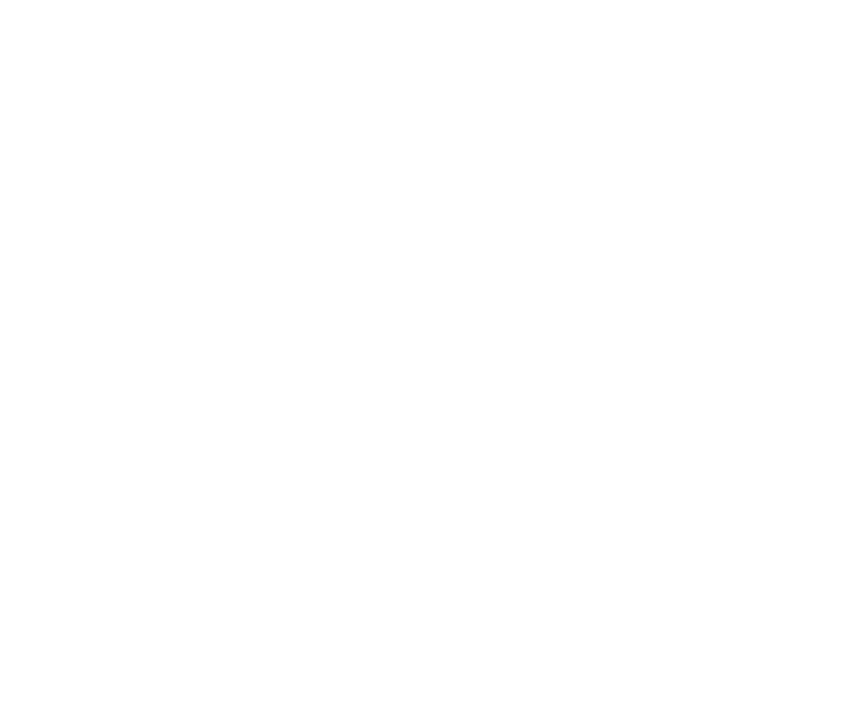
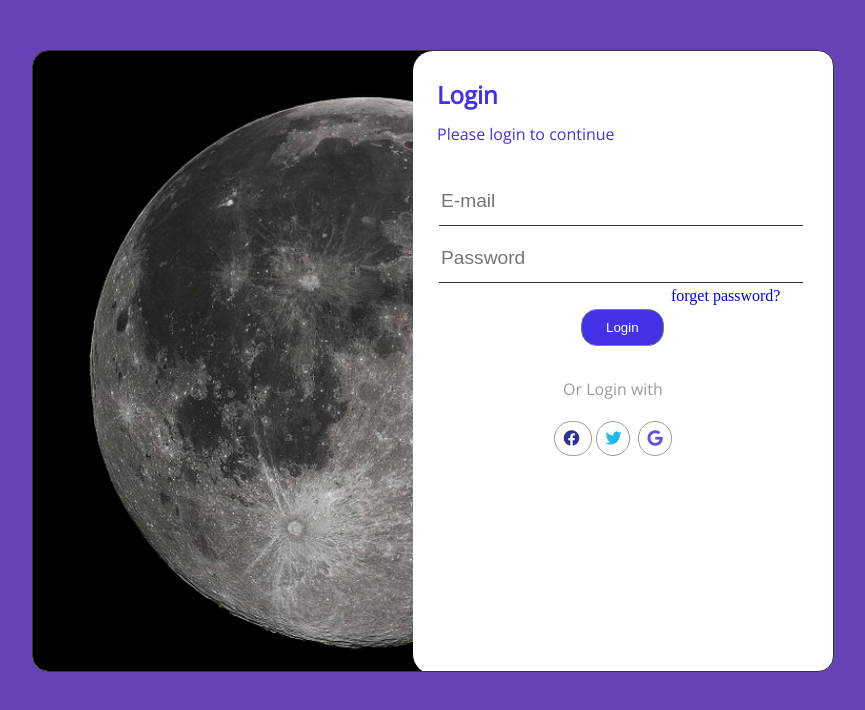
Before and after one commit to umabharti137/web-development-practices, a plain HTML site: page Task_01_Login_Page/index.html in a window 1280 px wide. Shown: the whole page, without its empty margins (207-1072 px from the left). Drawn offline with nearby package versions, Linux system fonts and the light colour scheme; files that its build step writes are made by us from their sources.

Commit message:
Task #01 Login Page added

```diff
--- /dev/null
+++ b/Task_01_Login_Page/assets/style.css
@@ -0,0 +1,147 @@
+html, body {
+    margin: 0;
+    padding: 0;
+}
+body {
+    background: rgb(63, 20, 165, 0.8);
+}
+
+.container {
+    width: 800px;
+    height: 620px;
+    background: #FFF;
+    margin: 50px auto;
+    border-radius: 16px;
+    border: 1px solid #333;
+    overflow: hidden;
+}
+
+.left-image {
+    float: left;
+    position: relative;
+    width: 50%;
+    height: 100%;
+    background: #eee;
+    border-radius: 16px 0px 0px 16px;
+    z-index: 0;
+}
+
+.login-page-form {
+    height: 98%;
+    background: #FFF;
+    position: relative;
+    float: left;
+    z-index: 1;
+    width: 40%;
+    padding: 15px 24px 0px 24px;
+    margin-left: -20px;
+    /* margin: 16px 28px; */
+    align-items: center;
+    border-radius: 20px !important;
+    /* border: 1px solid #000; */
+}
+
+.login-page-form .login-header {
+    font-family: 'Open Sans', sans-serif;
+    color: #4331e6;
+    font-weight: 700;
+}
+.login-page-form .login-header h2 {
+    margin: 12px 0px;
+}
+
+.login-page-form .login-header p {
+    font-weight: 500;
+    margin-top: 0px;
+}
+
+.login-page-form .login-form {
+    width: calc(100% + 40px) !important;
+    margin: 28px auto;
+}
+
+/* for only input type password and email */
+.login-page-form .login-form input[type="email"], input[type="password"] {
+    width: 100%;
+    height: 24px;
+    border: 0px;
+    color: #4331e6;
+    border-bottom: 1px solid #333;
+    font: 1.2em sans-serif;
+    padding: 12px 2px;
+    margin: 4px 2px;
+}
+
+input[type="email"]:focus, input[type="password"]:focus {
+    font-weight: bolder;
+}
+
+a {
+    text-decoration: none;
+    font-family: 'Open-sans' sans-serif;
+}
+
+.row {
+    width: 100%;
+}
+
+/* for every input element */
+input:focus {
+    outline: 0px; /* focus border set to 0 */
+}
+
+.login-page-form .login-form .float-right {
+    margin-left: 65%;
+}
+
+.login-page-form .login-form input[type="submit"] {
+    margin-left: 40% !important;
+    /* margin: 10px auto; */
+}
+
+/* global input:submit components */
+input[type="submit"] {
+    color: #FFF;
+    background: #4331e6;
+    border: 1px solid gray;
+    border-radius: 16px;
+    padding: 10px 24px;
+    margin: 4px 8px;
+}
+
+.login-page-form .social-section {
+    width: calc(100% + 32px);
+    text-align: center;
+    margin-top: 20px;
+}
+
+.login-page-form .social-section p {
+    color: #9b9b9a;
+    font-family: 'Open Sans', sans-serif;
+    margin-bottom: 30px;
+}
+
+.login-page-form .social-section span {
+    border: 1px solid #9b9b9a;
+    padding: 8px;
+    border-radius: 18px;
+    margin-left: 2px;
+    margin-right: 2px;
+}
+
+.fa-facebook {
+    color: #2f318d;
+}
+
+.fa-twitter {
+    color: #1dbbeb;
+}
+
+.fa-google {
+    color: #684de4;
+}
+
+.over-the-moon {
+    width: 166%;
+
+}
--- a/Task_01_Login_Page/index.html
+++ b/Task_01_Login_Page/index.html
@@ -17,7 +17,61 @@
 </head>
 <body>
 
+    <!-- main body container of login -->
+    <div class="container">
 
+        <!-- image section -->
+        <div class="left-image">
+            <!-- <p>Put hee some image</p> -->
+            <img src="./assets/images/moon.jpg" class="over-the-moon" alt="Over the Moon">
+        </div>
+
+
+        <!-- page content section -->
+        <div class="login-page-form">
+            <section class="login-header">
+                <h2>Login</h2>
+                <p>Please login to continue</p>
+            </section>
+            <!-- login form section -->
+            <form method="GET" class="login-form">
+                <!-- <input type="email" name="email" id="email" placeholder="E-mail">
+                <input type="password" name="password" id="password" placeholder="Password">
+                <a href="#">forget password?</a>
+                <div>
+                    <p>hello</p>
+                </div>
+                <input type="submit" value="Login"> -->
+                <div class="row">
+                    <input type="email" name="email" id="email" placeholder="E-mail">
+                </div>
+                <div class="row">
+                    <input type="password" name="password" id="password" placeholder="Password">
+                </div>
+                <div class="row float-right ">
+                    <a href="#">forget password?</a>
+                </div>
+                <div class="row">
+                    <input type="submit" value="Login">
+                </div>
+            </form>
+            <!-- social sections -->
+            <section class="social-section">
+                <P>Or Login with</P>
+                <div class="row">
+                    <span>
+                        <a href="#">
+                            <i class="fab fa-facebook"></i>
+                        </a>
+                    </span>
+                    <span><a href="#"><i class="fab fa-twitter"></i></a></span>
+                    <span><a href="#"><i class="fab fa-google"></i></a></span>
+                </div>
+            </section>
+        </div>
+
+
+    </div>
 
 </body>
 </html>
```
